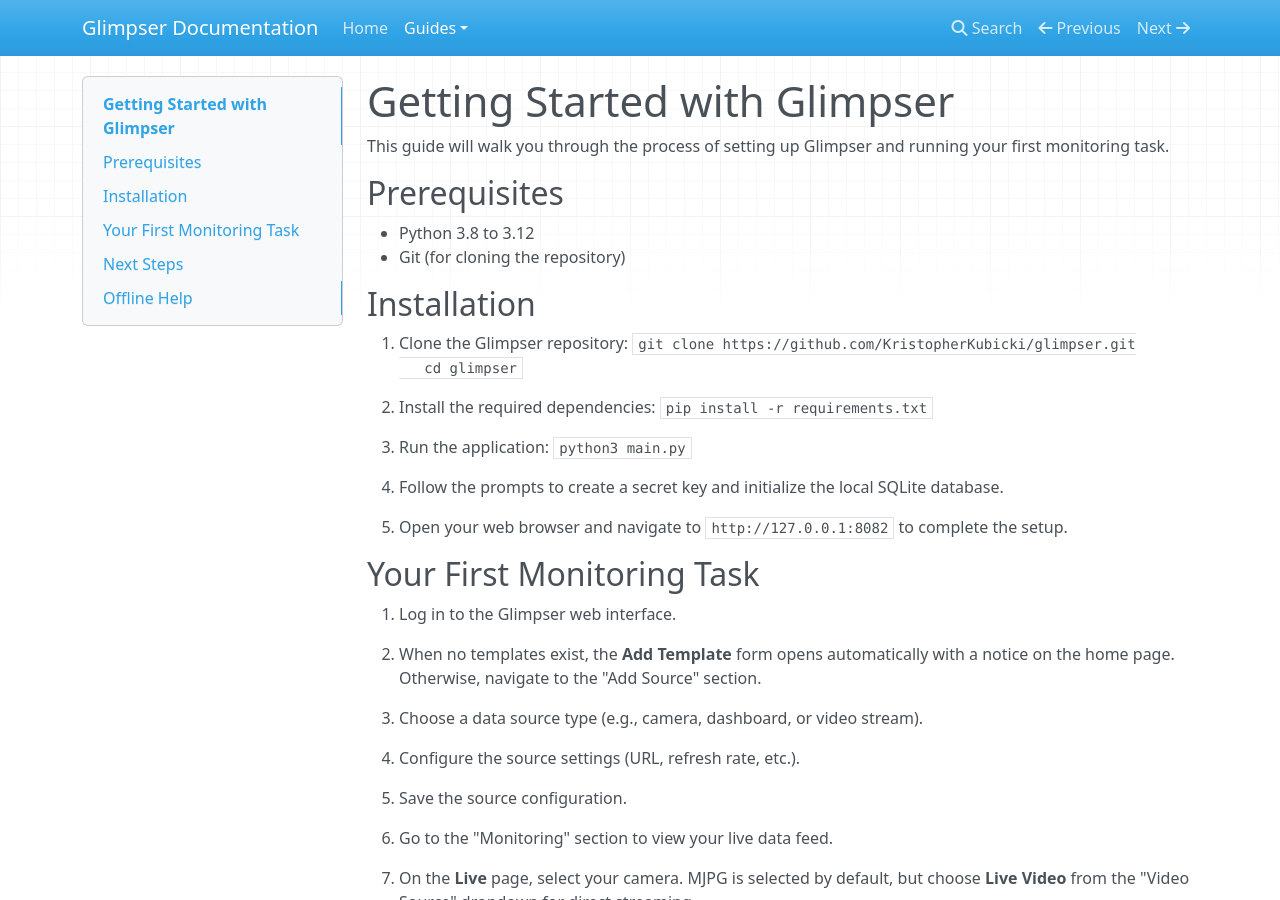
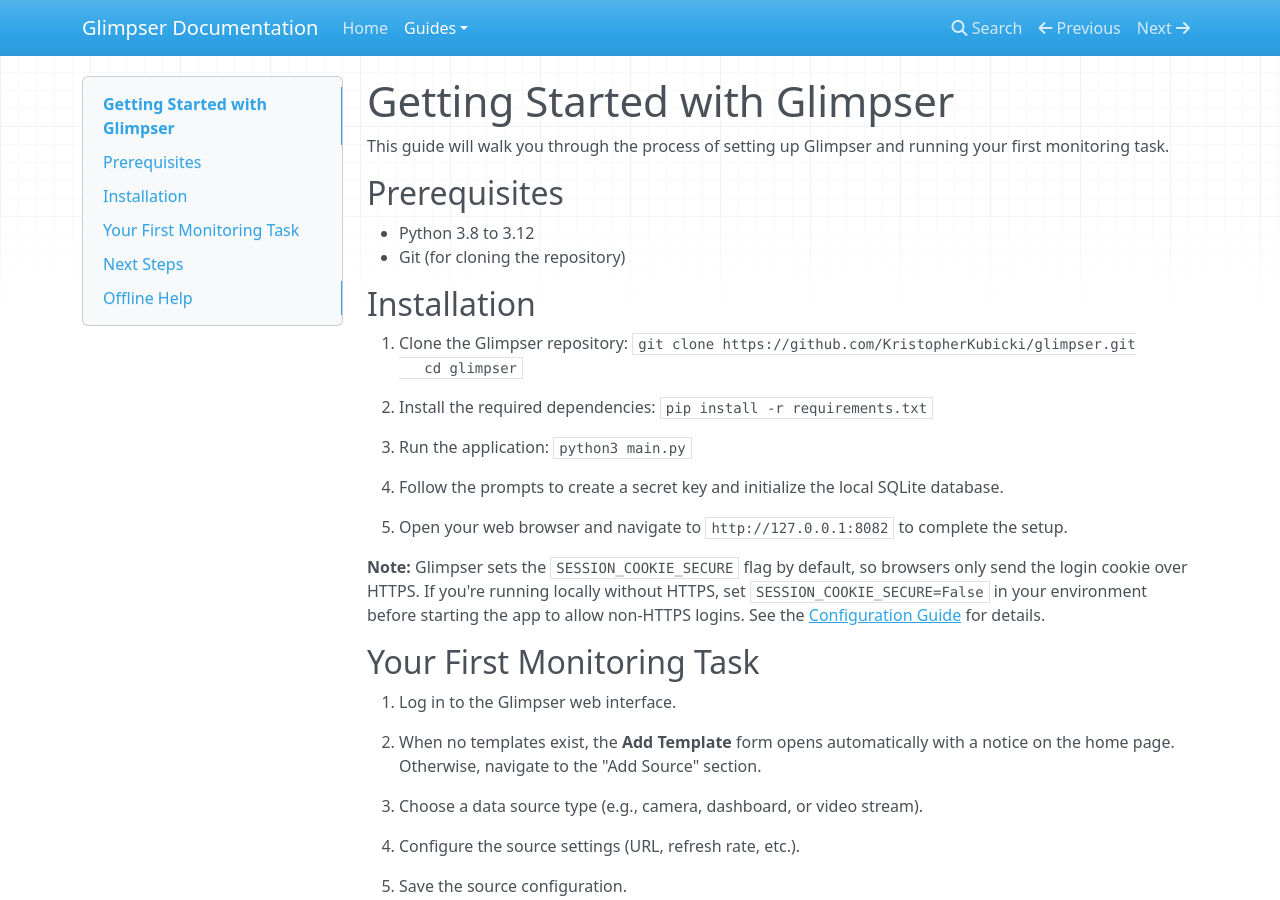
Before and after one commit to KristopherKubicki/glimpser, an MkDocs documentation site: the page built from docs/getting_started.md, in a window 1280 px wide and 900 px high. Built offline with MkDocs 1.6.1, drawn with Linux system fonts in a browser that asks for light colours; nearby versions of some CDN libraries.

Commit message:
docs: clarify non-https login

```diff
--- a/docs/getting_started.md
+++ b/docs/getting_started.md
@@ -28,6 +28,12 @@
 4. Follow the prompts to create a secret key and initialize the local SQLite database.
 
 5. Open your web browser and navigate to `http://127.0.0.1:8082` to complete the setup.
+
+   **Note:** Glimpser sets the `SESSION_COOKIE_SECURE` flag by default, so
+   browsers only send the login cookie over HTTPS. If you're running locally
+   without HTTPS, set `SESSION_COOKIE_SECURE=False` in your environment before
+   starting the app to allow non-HTTPS logins. See the
+   [Configuration Guide](configuration_guide.md#user-credentials) for details.
 
 ## Your First Monitoring Task
 
```
